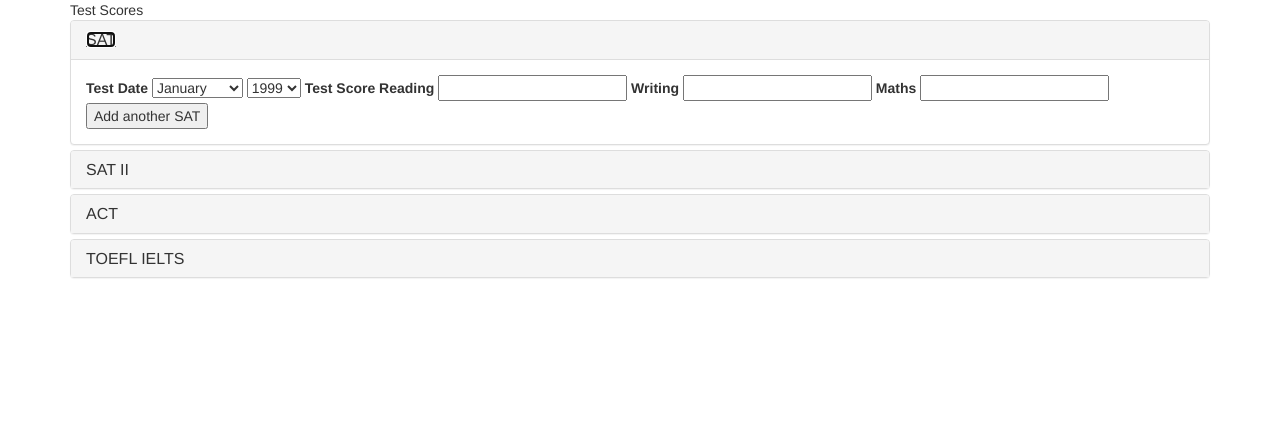
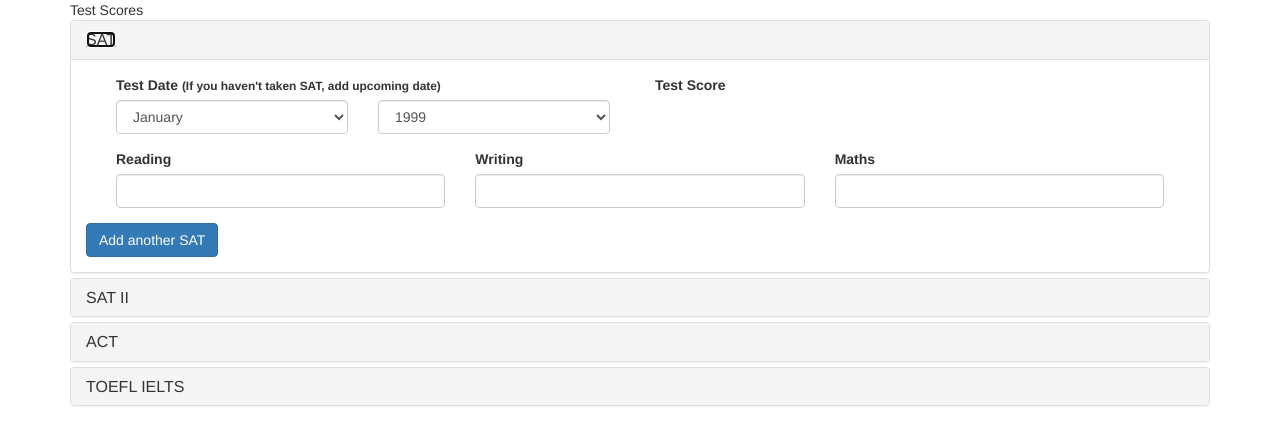
Before and after one commit to shagun11/test-assignment, a website: page app/index.html in a window 1280 px wide. Both pictures are taken after a click on the link "SAT". Drawn offline with Linux system fonts and the light colour scheme; files that its build step writes are made by us from their sources.

Commit message:
Styling form with bootstrap

```diff
--- a/app/index.html
+++ b/app/index.html
@@ -16,24 +16,46 @@
         <uib-accordion-group class="sat-form" ng-repeat="exam in examList" heading="{{ exam.name }}">
 
           <form ng-repeat="sat in exam.exam" novalidate>
-            <label>Test Date</label>
+            <div class="form-group col-md-6">
 
-            <select for="Month">
+                <label class="col-md-12">Test Date <small>(If you haven't taken SAT, add upcoming date)</small></label>
+              <div class="col-md-6">
+                <select for="Month" class="form-control col-md-6">
                   <option ng-repeat="month in months" value="{{month}}" ng-model="sat.month">{{ month }}</option>
                 </select>
-            <select for="Year">
+              </div>
+              <div class="col-md-6">
+                <select for="Year" class="form-control col-md-6">
                   <option ng-repeat="year in years" value="{{year}}" ng-model="sat.year">{{ year }}</option>
                 </select>
+              </div>
 
-            <label>Test Score</label>{{ sat.testScore }}
+            </div>
+            <div class="form-group col-md-6">
+              <label>Test Score</label>
+              <p>{{ sat.testScore }}</p>
+            </div>
+
+
+            <div class="form-group col-md-12">
+              <div class="col-md-4">
                 <label>Reading</label>
-            <input type="number" ng-model="sat.reading"/>
+                <input class="form-control" type="number" ng-model="sat.reading"/>
+              </div>
+              <div class="col-md-4">
                 <label>Writing</label>
-            <input type="number" ng-model="sat.writing"/>
+                <input class="form-control" type="number" ng-model="sat.writing"/>
+              </div>
+              <div class="col-md-4">
                 <label>Maths</label>
-            <input type="number" ng-model="sat.maths">
+                <input class="form-control" type="number" ng-model="sat.maths">
+              </div>
+            </div>
           </form>
-          <button ng-click="addTest(exam.exam)">Add another {{ exam.name }}</button>
+          <div  class="pull-left">
+            <button class="btn btn-primary" ng-click="addTest(exam.exam)">Add another {{ exam.name }}</button>
+          </div>
+
         </uib-accordion-group>
       </uib-accordion>
     </div>
```
Lines whose indentation alone changed are shown as unchanged.
